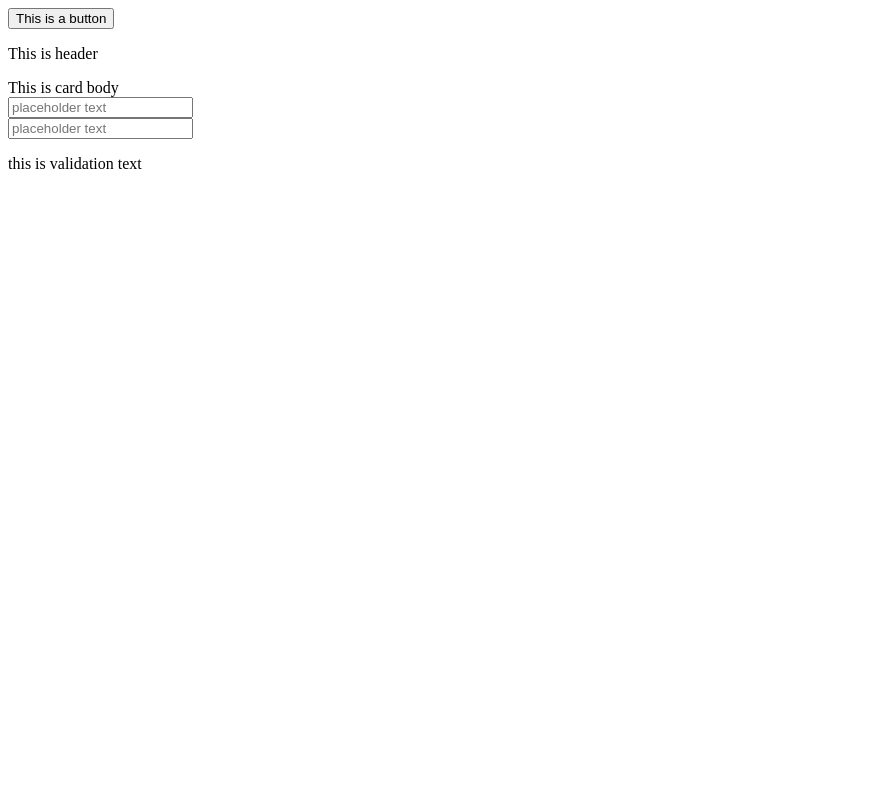
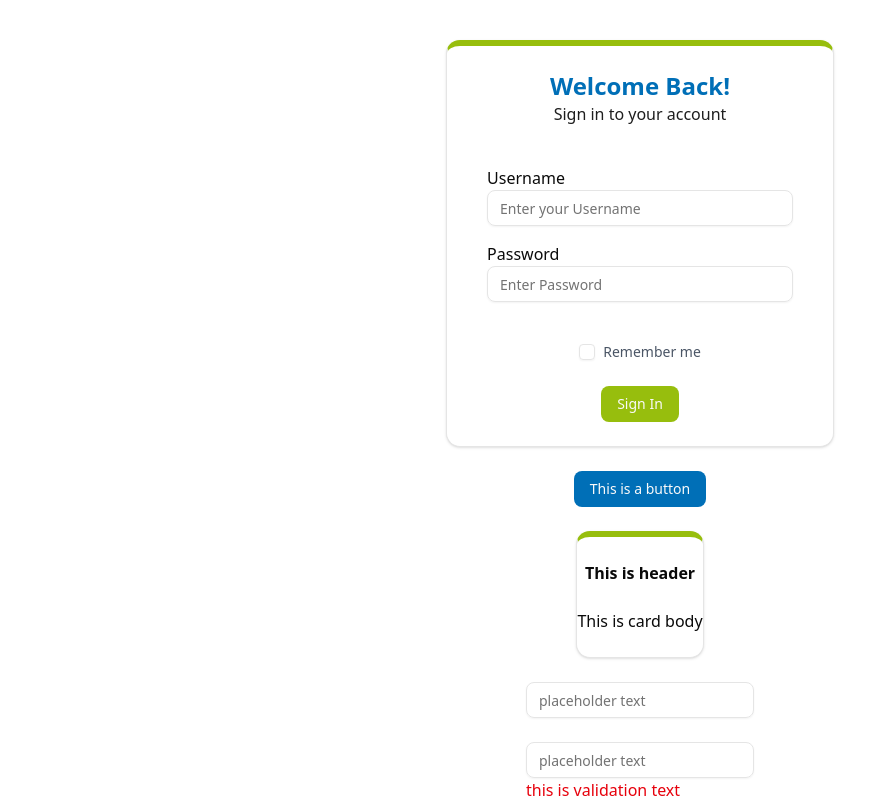
Before and after one commit to atul-proshore/bootcamp-react-app, a Next.js app: page / in a window 1280 px wide. Shown: the whole page, without its empty margins (0-889 px from the left). Built offline with nearby package versions, Linux system fonts and the light colour scheme.

Commit message:
login UI done

```diff
--- a/package.json
+++ b/package.json
@@ -10,6 +10,7 @@
     "format": "biome format --write"
   },
   "dependencies": {
+    "@hookform/resolvers": "^5.2.2",
     "@radix-ui/react-checkbox": "^1.3.3",
     "@radix-ui/react-slot": "^1.2.4",
     "class-variance-authority": "^0.7.1",
@@ -19,7 +20,8 @@
     "react": "19.2.1",
     "react-dom": "19.2.1",
     "react-hook-form": "^7.68.0",
-    "tailwind-merge": "^3.4.0"
+    "tailwind-merge": "^3.4.0",
+    "yup": "^1.7.1"
   },
   "devDependencies": {
     "@biomejs/biome": "2.2.0",
--- a/src/app/globals.css
+++ b/src/app/globals.css
@@ -45,8 +45,6 @@
 
 :root {
   --radius: 0.625rem;
-  --background: oklch(1 0 0);
-  --foreground: oklch(0.145 0 0);
   --card: oklch(1 0 0);
   --card-foreground: oklch(0.145 0 0);
   --popover: oklch(1 0 0);
@@ -76,6 +74,8 @@
   --sidebar-accent-foreground: oklch(0.205 0 0);
   --sidebar-border: oklch(0.922 0 0);
   --sidebar-ring: oklch(0.708 0 0);
+  --background: oklch(1 0 0);
+  --foreground: oklch(0.145 0 0);
 }
 
 .dark {
--- a/src/app/layout.tsx
+++ b/src/app/layout.tsx
@@ -1,3 +1,4 @@
+import "./globals.css";
 export default function RootLayout({
   children,
 }: Readonly<{
--- a/src/app/login/page.tsx
+++ b/src/app/login/page.tsx
@@ -1,3 +1,41 @@
-export default function page() {
-  return <div>page</div>;
+import ButtonComp from "@/components/reusableComponents/ButtonComp";
+import CardComp from "@/components/reusableComponents/CardComp";
+import InputComp from "@/components/reusableComponents/InputComp";
+import { Button } from "@/components/shadcnUI/button";
+import { Checkbox } from "@/components/shadcnUI/checkbox";
+
+export default function Login() {
+  return (
+    <CardComp className="flex flex-col gap-6 p-6">
+      <div className="flex flex-col justify-center items-center">
+        <p className="font-semibold text-2xl text-[#006FB7] ">Welcome Back!</p>
+        <p className="text-[#1E1E1E]">Sign in to your account</p>
+      </div>
+      <div className="flex flex-col gap-4 justify-center items-center m-4">
+        <InputComp
+          label="Username"
+          placeholder="Enter your Username"
+          // validationMessage="Email is required"
+          className="w-full"
+          wrapperClassName="w-full max-w-sm"
+        />
+        <InputComp
+          label="Password"
+          placeholder="Enter Password"
+          // validationMessage="Password is required"
+          className="w-full"
+          wrapperClassName="w-full max-w-sm"
+        />
+      </div>
+      <div className="flex justify-center items-center gap-2 ">
+        <Checkbox id="remember-me" />
+        <label htmlFor="remember-me" className=" text-sm text-gray-600">
+          Remember me
+        </label>
+      </div>
+      <div className="flex justify-center">
+        <ButtonComp name="Sign In" disabled={false} btnColor="green" />
+      </div>
+    </CardComp>
+  );
 }
--- a/src/app/page.tsx
+++ b/src/app/page.tsx
@@ -1,10 +1,12 @@
 import ButtonComp from "@/components/reusableComponents/ButtonComp";
 import CardComp from "@/components/reusableComponents/CardComp";
 import InputComp from "@/components/reusableComponents/InputComp";
+import Login from "./login/page";
 
 export default function Home() {
   return (
-    <div className="flex flex-col gap-6">
+    <div className="flex flex-col gap-6 justify-center items-center mt-10">
+      <Login />
       <ButtonComp name="This is a button" />
       <CardComp className="flex justify-center items-center">
         <p className="font-semibold ">This is header</p>
--- /dev/null
+++ b/src/components/ui/checkbox.tsx
@@ -0,0 +1,32 @@
+"use client"
+
+import * as React from "react"
+import * as CheckboxPrimitive from "@radix-ui/react-checkbox"
+import { CheckIcon } from "lucide-react"
+
+import { cn } from "@/lib/utils"
+
+function Checkbox({
+  className,
+  ...props
+}: React.ComponentProps<typeof CheckboxPrimitive.Root>) {
+  return (
+    <CheckboxPrimitive.Root
+      data-slot="checkbox"
+      className={cn(
+        "peer border-input dark:bg-input/30 data-[state=checked]:bg-primary data-[state=checked]:text-primary-foreground dark:data-[state=checked]:bg-primary data-[state=checked]:border-primary focus-visible:border-ring focus-visible:ring-ring/50 aria-invalid:ring-destructive/20 dark:aria-invalid:ring-destructive/40 aria-invalid:border-destructive size-4 shrink-0 rounded-[4px] border shadow-xs transition-shadow outline-none focus-visible:ring-[3px] disabled:cursor-not-allowed disabled:opacity-50",
+        className
+      )}
+      {...props}
+    >
+      <CheckboxPrimitive.Indicator
+        data-slot="checkbox-indicator"
+        className="grid place-content-center text-current transition-none"
+      >
+        <CheckIcon className="size-3.5" />
+      </CheckboxPrimitive.Indicator>
+    </CheckboxPrimitive.Root>
+  )
+}
+
+export { Checkbox }
```
Also changed, not shown: components.json, 1 other file (tests, documents, lock files or other folders).
